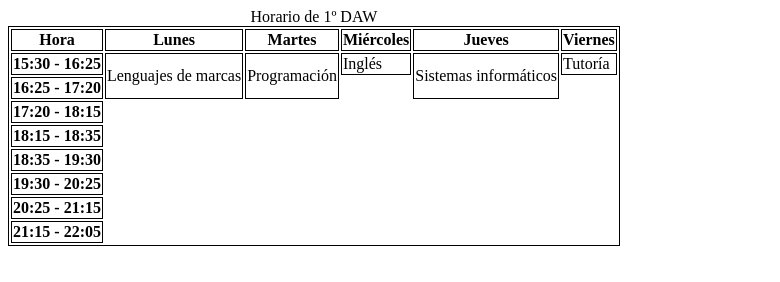
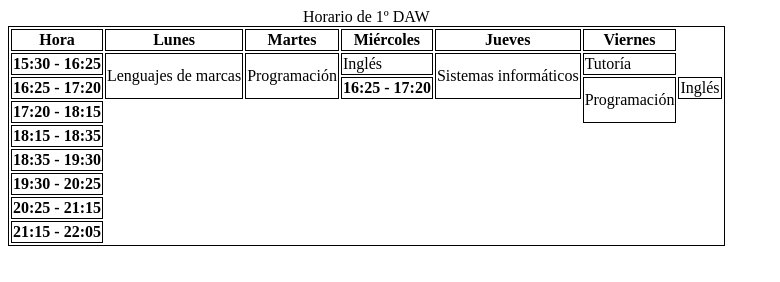
Before and after one commit to ALGEDINNI/tarea-1-11-tablas, a plain HTML site: page index.html in a window 1280 px wide. Shown: the whole page, without its empty margins (0-780 px from the left). Drawn offline with Linux system fonts and the light colour scheme.

Commit message:
2ª hora

```diff
--- a/index.html
+++ b/index.html
@@ -35,6 +35,9 @@
         </tr>
         <tr>
             <th>16:25 - 17:20</th>
+             <th>16:25 - 17:20</th>
+            <td rowspan="2">Programación</td>
+            <td>Inglés</td>
         </tr>
         <tr>
             <th>17:20 - 18:15</th>
```
